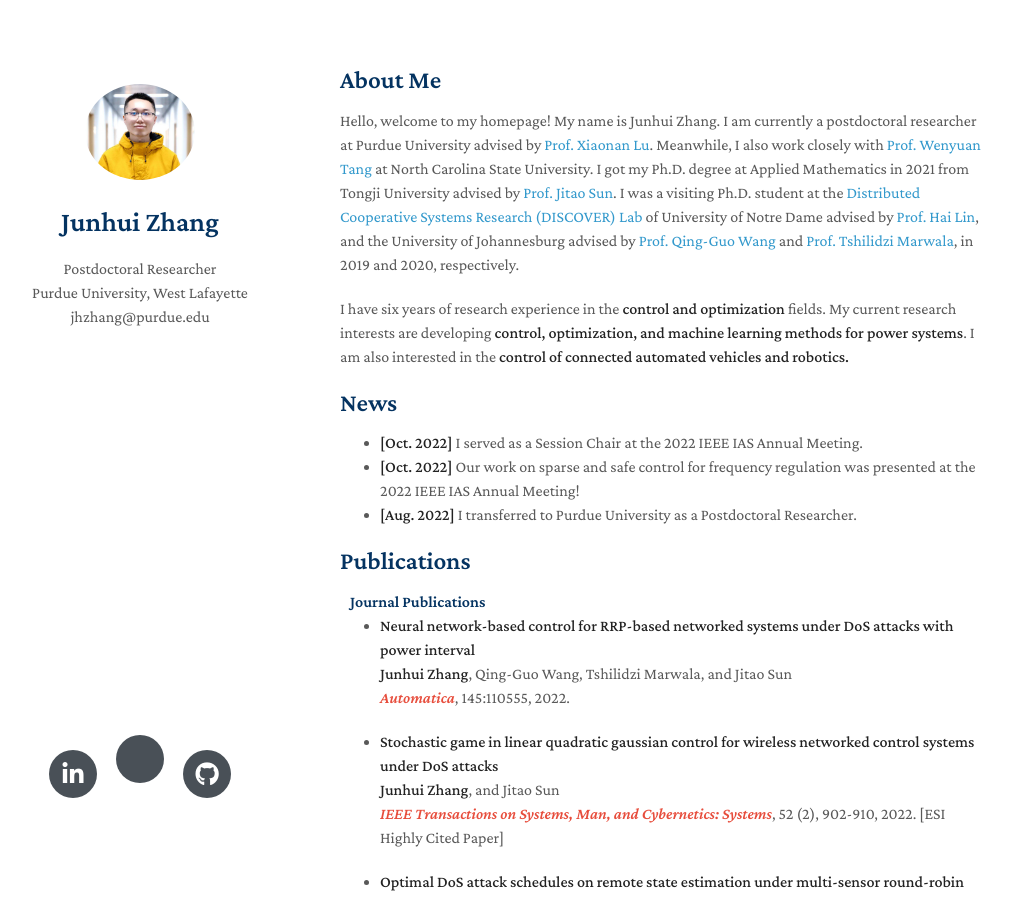
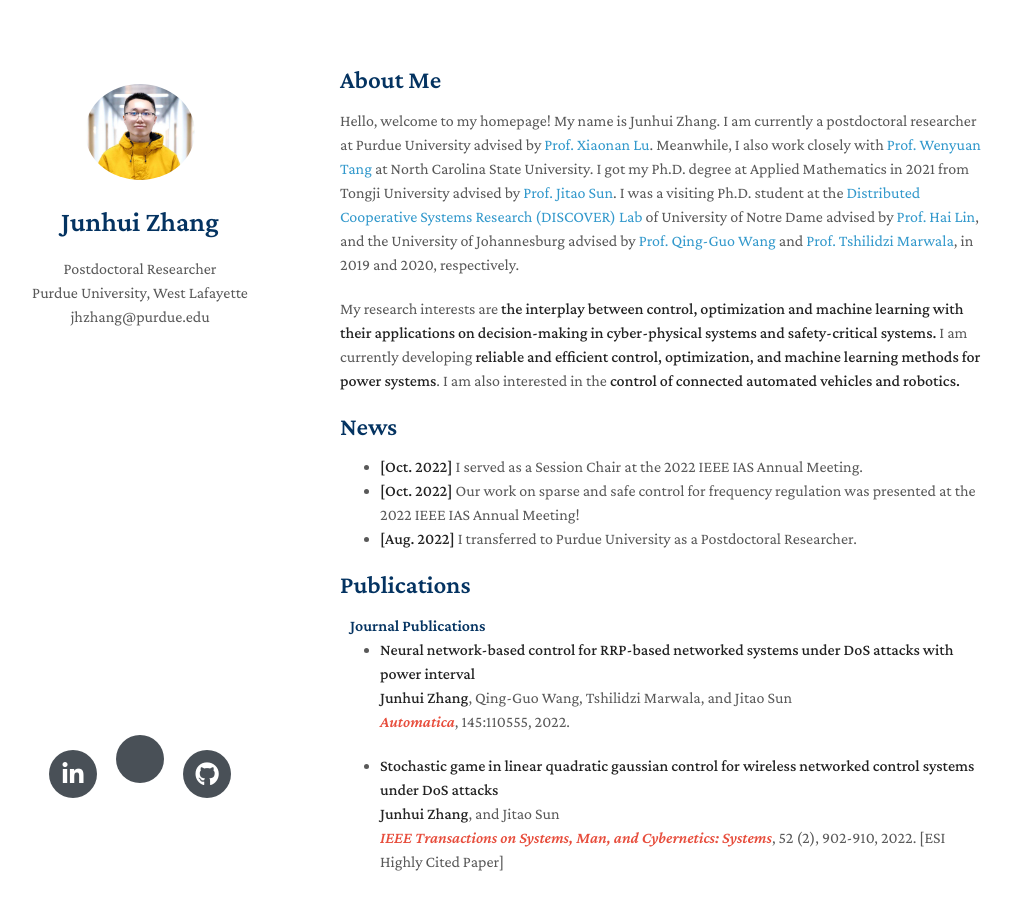
Before and after one commit to MrJUNHUIZHANG/Homepage, a Jekyll site: the page built from index.md, in a window 1280 px wide and 900 px high. Shown: the whole window, without its empty margins (130-1141 px from the left). Built offline with Jekyll 4.4.1, drawn with Linux system fonts in a browser that asks for light colours; nearby versions of some CDN libraries; a style sheet for code colours, icons or effects is not loaded; our own code applies the rules of GitHub Pages for plain Markdown files.

Commit message:
Update index.md

```diff
--- a/index.md
+++ b/index.md
@@ -6,7 +6,7 @@ layout: homepage
 
 Hello, welcome to my homepage! My name is Junhui Zhang. I am currently a postdoctoral researcher at Purdue University advised by [Prof. Xiaonan Lu](https://sites.temple.edu/ecexiaonanlu/people/). Meanwhile, I also work closely with [Prof. Wenyuan Tang](https://people.engr.ncsu.edu/wtang8/) at North Carolina State University. I got my Ph.D. degree at Applied Mathematics in 2021 from Tongji University advised by [Prof. Jitao Sun](https://math.tongji.edu.cn/info/1147/8803.htm). I was a visiting Ph.D. student at the [Distributed Cooperative Systems Research (DISCOVER) Lab](https://sites.google.com/a/nd.edu/discoverlab/) of University of Notre Dame advised by [Prof. Hai Lin](https://www3.nd.edu/~hlin1/), and the University of Johannesburg advised by [Prof. Qing-Guo Wang](https://www.uj.ac.za/members/prof-qing-guo-wang/) and [Prof. Tshilidzi Marwala](https://en.m.wikipedia.org/wiki/Tshilidzi_Marwala), in 2019 and 2020, respectively.
 
-I have six years of research experience in the **control and optimization** fields. My current research interests are developing **control, optimization, and machine learning methods for power systems**. I am also interested in the **control of connected automated vehicles and robotics.**
+My research interests are **the interplay between control, optimization and machine learning with their applications on decision-making in cyber-physical systems and safety-critical systems.** I am currently developing **reliable and efficient control, optimization, and machine learning methods for power systems**. I am also interested in the **control of connected automated vehicles and robotics.**
 
 ## News
 
```
